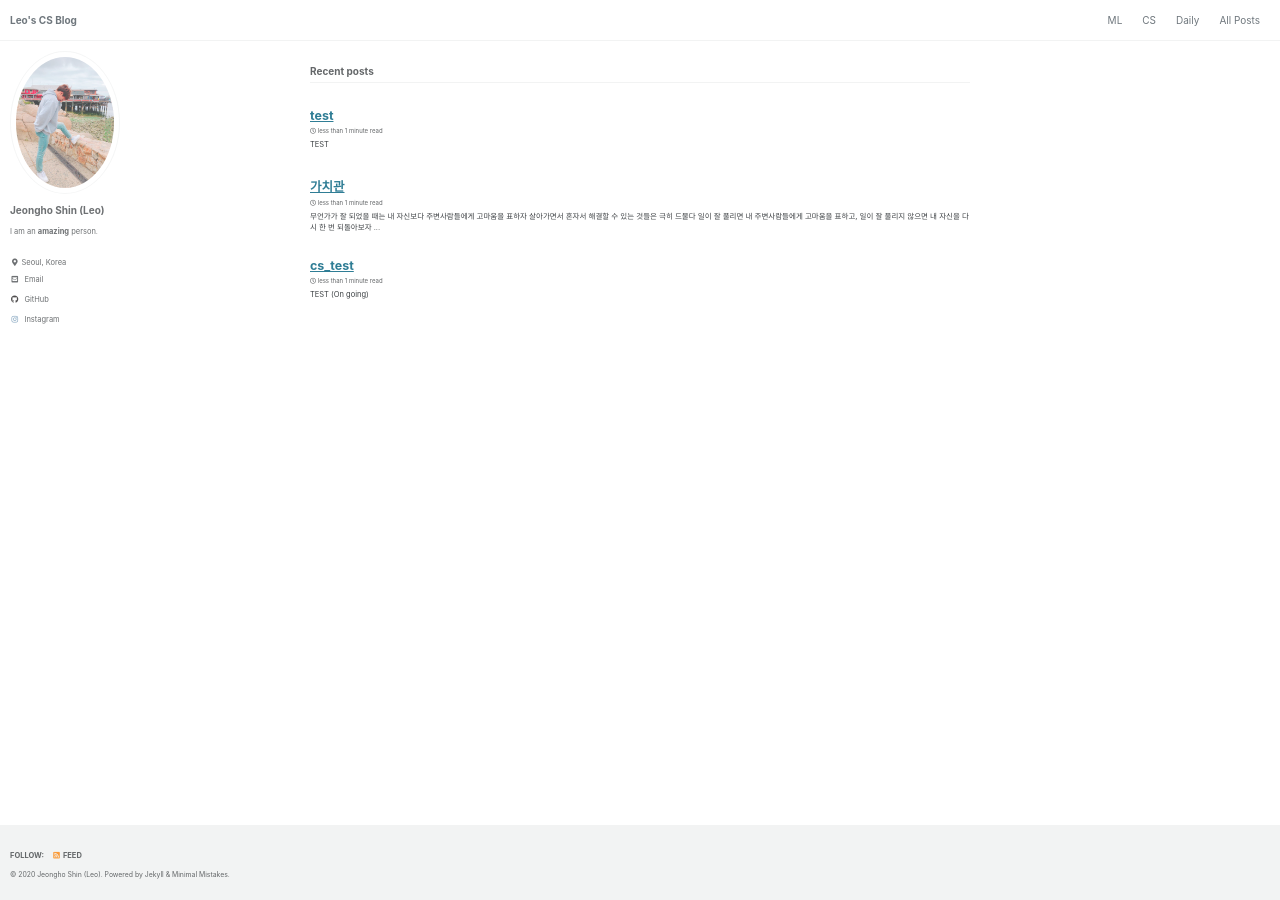
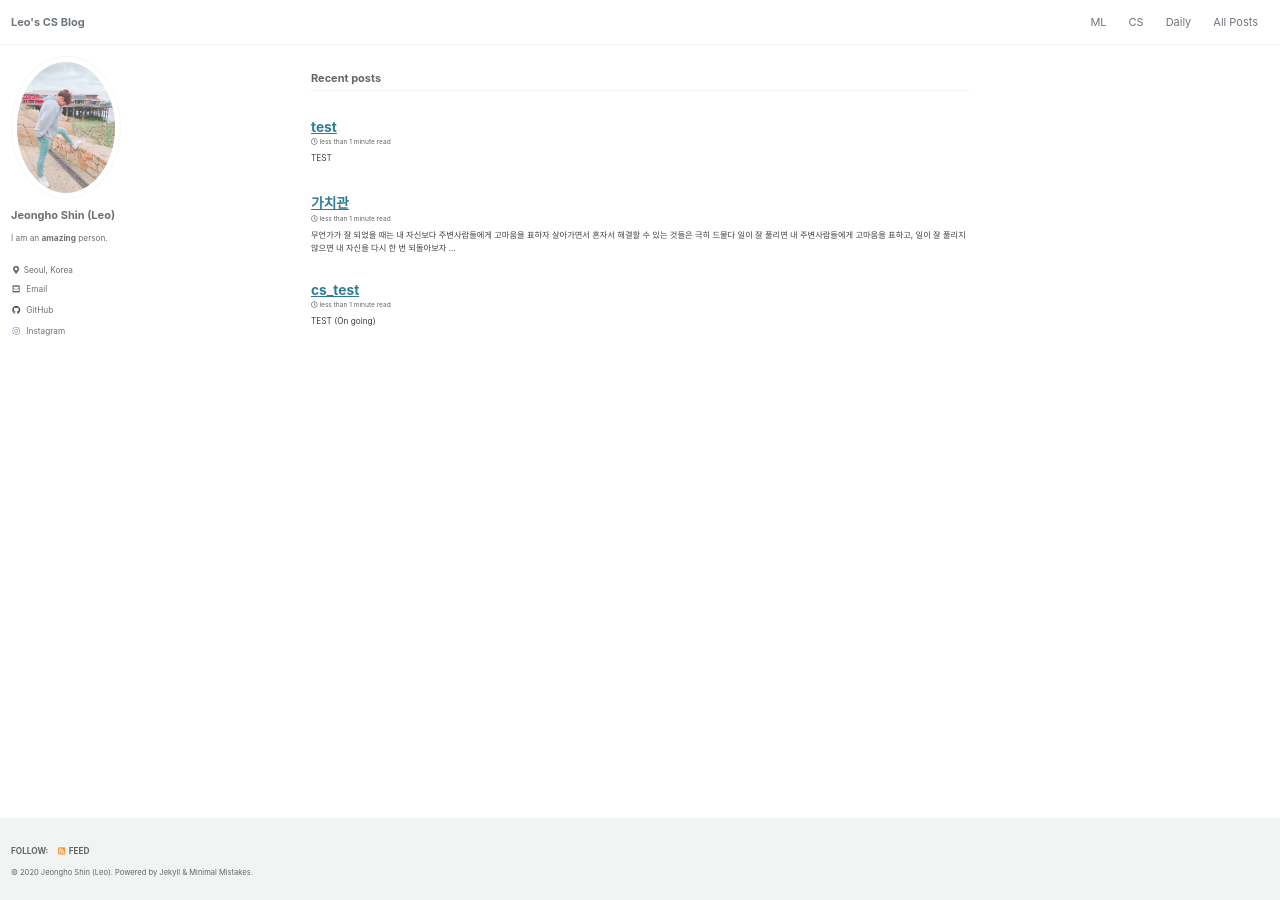
Before and after one commit to mlleo/mlleo.github.io, a Jekyll site: the page built from index.html, in a window 1280 px wide. Built offline with Jekyll 4.4.1, drawn with Linux system fonts in a browser that asks for light colours; cached includes are drawn as plain includes; the list of posts is cut into pages by our own code.

Commit message:
Update _reset.scss

```diff
--- a/_sass/minimal-mistakes/_reset.scss
+++ b/_sass/minimal-mistakes/_reset.scss
@@ -8,18 +8,18 @@ html {
   /* apply a natural box layout model to all elements */
   box-sizing: border-box;
   background-color: $background-color;
-  font-size: 10px;
+  font-size: 11px;
 
   @include breakpoint($medium) {
-    font-size: 10px;
+    font-size: 11px;
   }
 
   @include breakpoint($large) {
-    font-size: 10px;
+    font-size: 11px;
   }
 
   @include breakpoint($x-large) {
-    font-size: 10px;
+    font-size: 11px;
   }
 
   -webkit-text-size-adjust: 100%;
```
